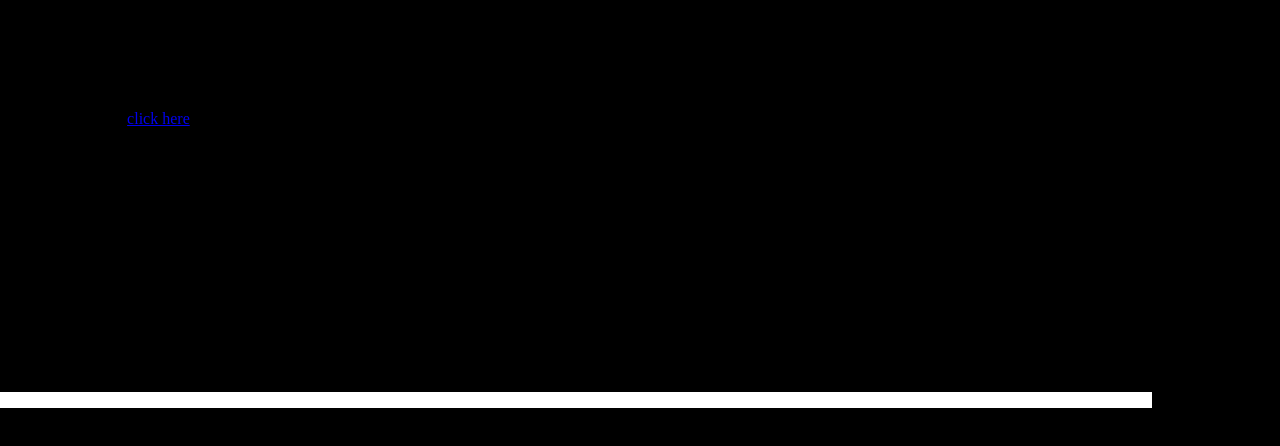
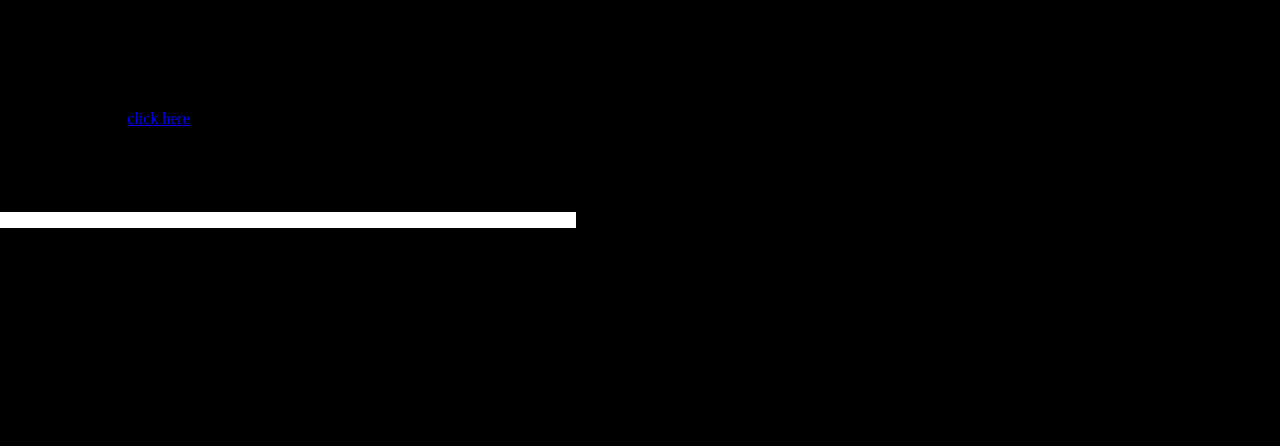
Before and after one commit to Emotionnss/Emotionnss.github.io, a plain HTML site: page index.html in a window 1280 px wide. Drawn offline with Linux system fonts and the light colour scheme; no server answers.

Commit message:
Help lah

```diff
--- a/index.html
+++ b/index.html
@@ -87,8 +87,8 @@
 					h = 720;
 				}
 
-				container.style.width = canvas.style.width = w + "px";
-				container.style.height = canvas.style.height = h + "px";
+				container.style.width = canvas.style.width = w/2 + "px";
+				container.style.height = canvas.style.height = h/2 + "px";
 				container.style.top = Math.floor((window.innerHeight - h) / 2) + "px";
 				container.style.left = Math.floor((window.innerWidth - w) / 2) + "px";
 			}
```
